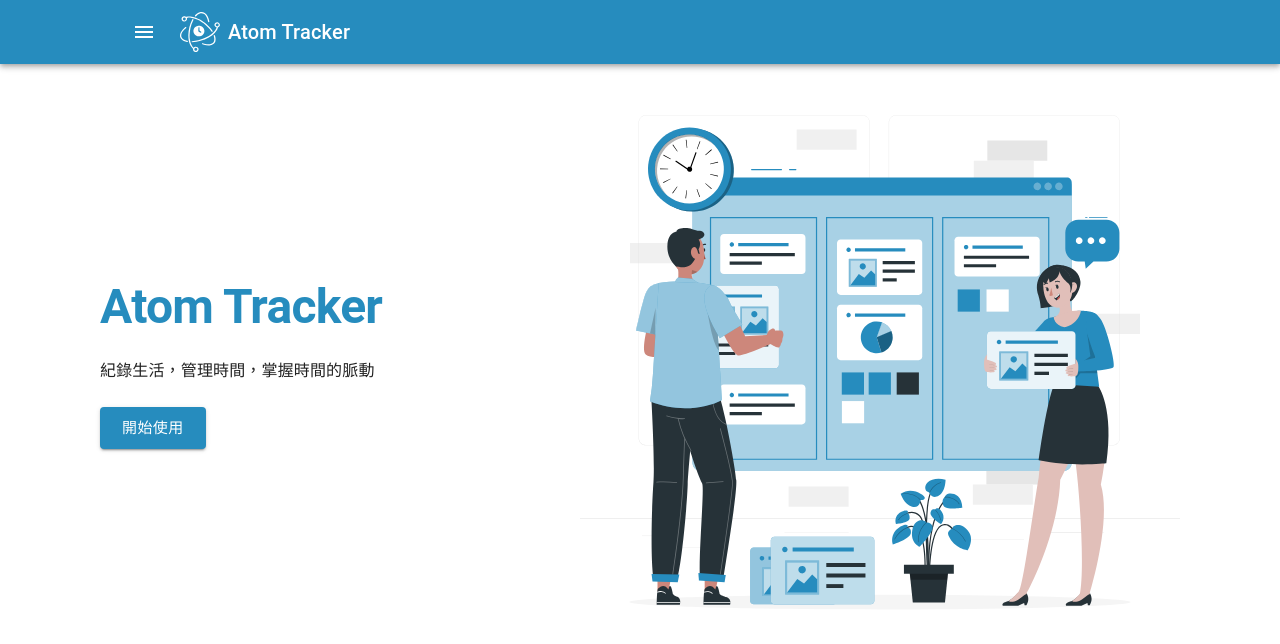
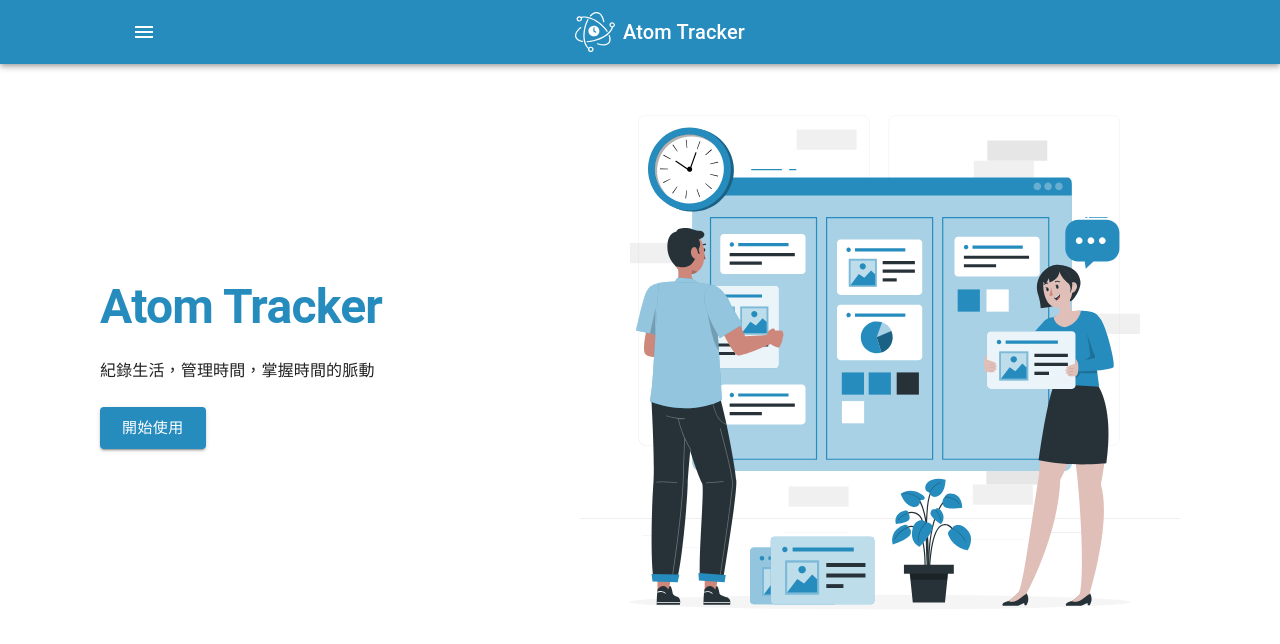
Before and after one commit to jjustin-35/atom-tracker, a Next.js app: page / in a window 1280 px wide. Shown: the top 644 px of the page. Built offline with nearby package versions, Linux system fonts and the light colour scheme.

Commit message:
update: header button group

```diff
--- a/components/Header/NavBar.tsx
+++ b/components/Header/NavBar.tsx
@@ -1,10 +1,10 @@
-import { AppBar, Typography, IconButton } from '@mui/material';
+import { AppBar, Typography, IconButton, Button } from '@mui/material';
 import { Menu as MenuIcon } from '@mui/icons-material';
 
 import Link from '../Link';
 import { Container } from '@/constants/styles';
-import { BrandWrapper, Brand, Logo, Toolbar } from './styled';
-import { BrandType } from './data';
+import { BrandWrapper, Brand, Logo, Toolbar, ButtonGroup } from './styled';
+import { HeaderDataType, BrandType } from './data';
 
 type NavBrandProps = {
   brand: BrandType;
@@ -13,7 +13,8 @@ type NavBrandProps = {
 type NavBarProps = {
   toggleDrawer: (boolean: boolean) => void;
   isOpen: boolean;
-  brand?: BrandType;
+  isMobile?: boolean;
+  data: HeaderDataType;
 };
 
 const NavBrand = ({ brand }: NavBrandProps) => (
@@ -29,14 +30,25 @@ const NavBrand = ({ brand }: NavBrandProps) => (
   </BrandWrapper>
 );
 
-const NavBar = ({ toggleDrawer, isOpen, brand }: NavBarProps) => (
+const NavBar = ({ toggleDrawer, data, isOpen, isMobile }: NavBarProps) => (
   <AppBar position="sticky">
     <Container>
       <Toolbar>
-        <IconButton color="inherit" onClick={() => toggleDrawer(!isOpen)}>
-          <MenuIcon />
-        </IconButton>
-        {brand && <NavBrand brand={brand} />}
+        {isMobile && (
+          <IconButton color="inherit" onClick={() => toggleDrawer(!isOpen)}>
+            <MenuIcon />
+          </IconButton>
+        )}
+        {data.brand && <NavBrand brand={data.brand} />}
+        <ButtonGroup>
+          {!isMobile && data.buttons?.map((item, idx) => (
+            <Button {...item} key={idx}>
+              <Typography variant="body1" color="#ffffff">
+                {item.text}
+              </Typography>
+            </Button>
+          ))}
+        </ButtonGroup>
       </Toolbar>
     </Container>
   </AppBar>
--- a/components/Header/index.tsx
+++ b/components/Header/index.tsx
@@ -2,6 +2,9 @@
 
 import { useState } from 'react';
 import { SwipeableDrawer } from '@mui/material';
+
+import useWindowSize from '@/helpers/useWindowSize';
+import { breakpointsValues } from '@/constants/styles';
 import NavBar from './NavBar';
 import Menu from './Menu';
 import dataset, { HeaderType } from './data';
@@ -11,15 +14,20 @@ type HeaderProps = {
 };
 
 const Header = ({ type = 'common' }: HeaderProps) => {
+  const [isOpen, setIsOpen] = useState(false);
+  const { width: windowWidth } = useWindowSize();
   const data = dataset[type];
-  const [isOpen, setIsOpen] = useState(false);
+  if (!data) return null;
+
+  const isMobile = windowWidth < breakpointsValues.md;
 
   const toggleDrawer = (boolean: boolean) => {
     setIsOpen(boolean);
   };
   return (
     <>
-      <NavBar toggleDrawer={toggleDrawer} isOpen={isOpen} brand={data.brand} />
+      <NavBar toggleDrawer={toggleDrawer} data={data} isOpen={isOpen} isMobile={isMobile} />
+      {isMobile && (
         <SwipeableDrawer
           anchor="left"
           open={isOpen}
@@ -28,6 +36,7 @@ const Header = ({ type = 'common' }: HeaderProps) => {
         >
           <Menu data={data.menu} />
         </SwipeableDrawer>
+      )}
     </>
   );
 };
--- a/components/Header/styled.tsx
+++ b/components/Header/styled.tsx
@@ -38,8 +38,14 @@ export const Toolbar = styled(MuiToolbar)`
   padding: 0;
   gap: 16px;
   position: relative;
+  justify-content: space-between;
 `;
 
 export const MenuWrapper = styled.div`
   width: 250px;
 `;
+
+export const ButtonGroup = styled.div`
+  display: flex;
+  gap: 8px;
+`;
```
Lines whose indentation alone changed are shown as unchanged.
